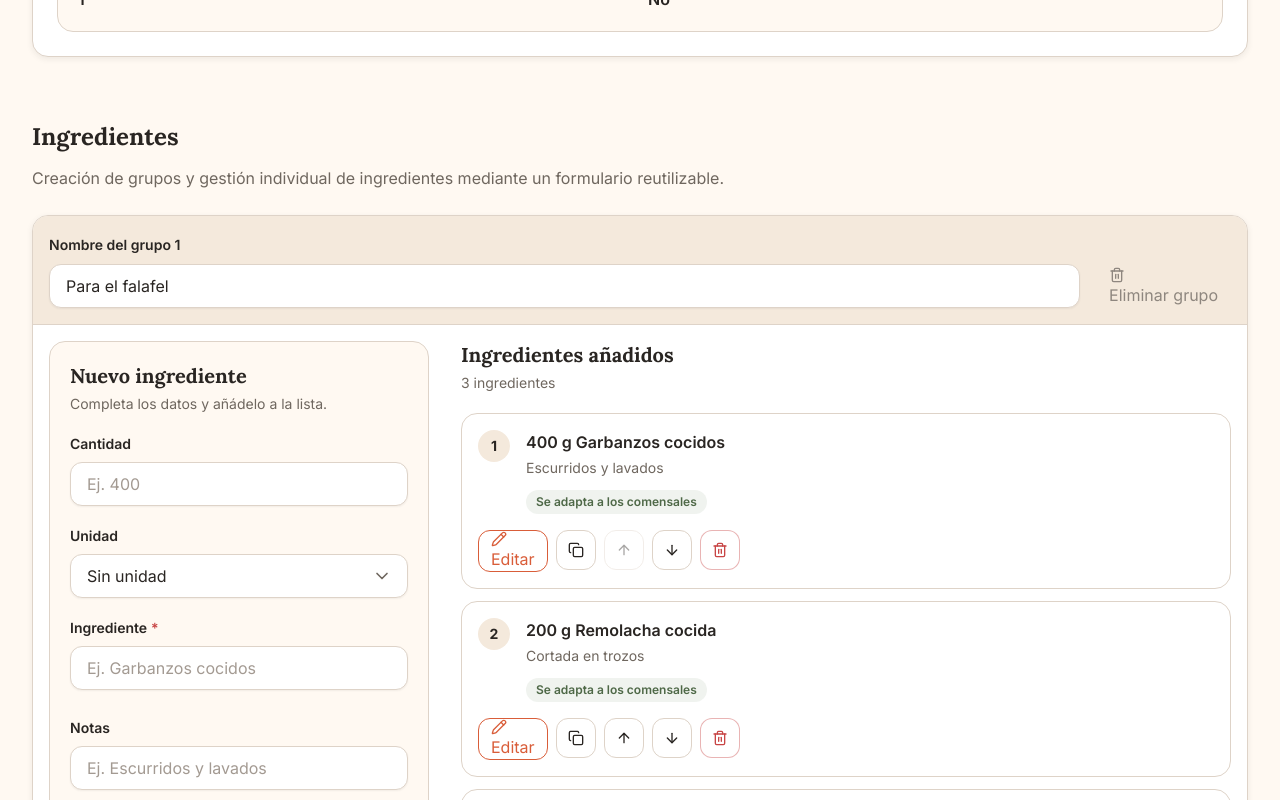
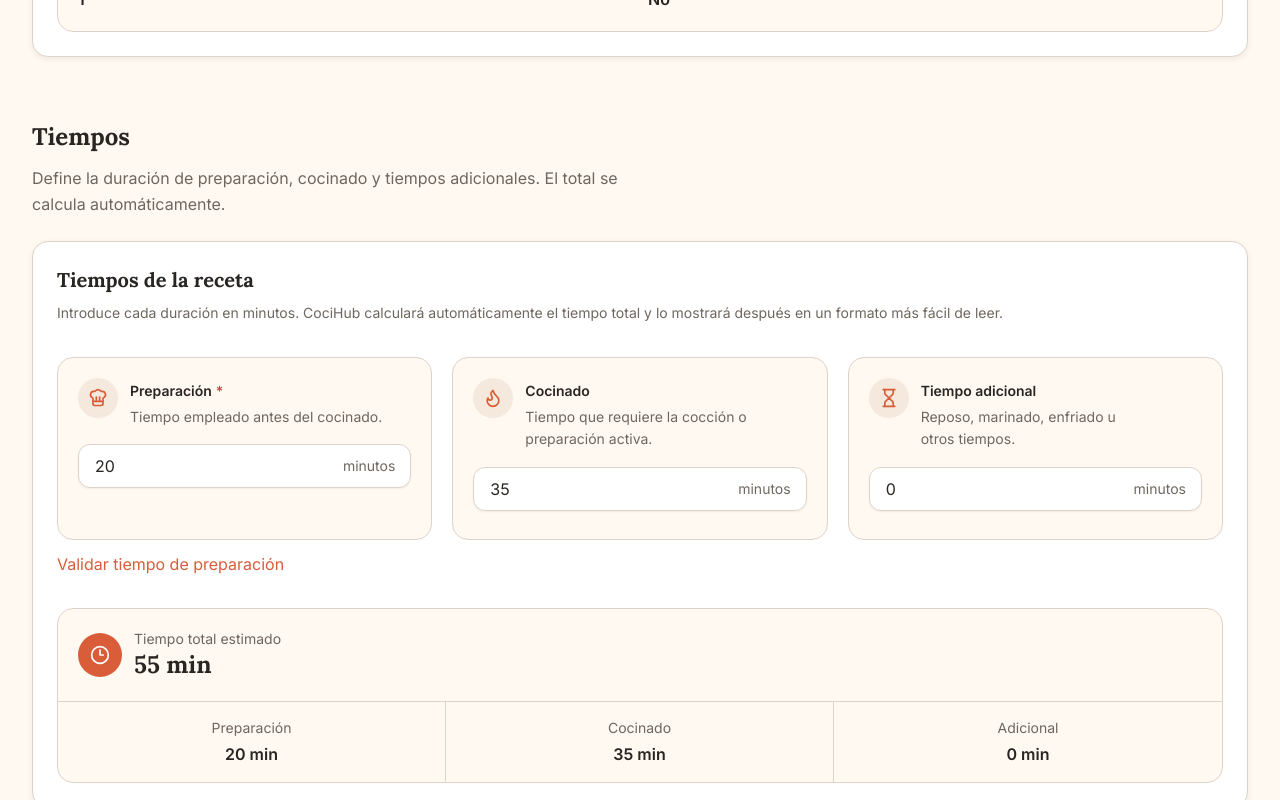
Before and after one commit to Eracres/coci_hub, a Next.js app: page /design-system in a window 1280 px wide. Shown: the part 8160-8960 px from the top of the page. Built offline with nearby package versions, Linux system fonts and the light colour scheme.

Commit message:
Añadido control de tiempo de recetas

```diff
--- a/src/app/design-system/page.tsx
+++ b/src/app/design-system/page.tsx
@@ -15,6 +15,8 @@ import { Select } from "@/components/ui/select";
 import { Switch } from "@/components/ui/switch";
 import { Textarea } from "@/components/ui/textarea";
 import { RecipeClassificationDemo } from "@/components/admin/recipes/recipe-classification-demo";
+import { RecipeTimesDemo } from "@/components/admin/recipes/recipe-times-demo";
+
 
 const colors = [
   ["Principal", "bg-brand", "#D95D39"],
@@ -592,6 +594,19 @@ export default function DesignSystemPage() {
             </div>
           </div>
 
+          {/* Tiempos */}
+
+          <div className="mt-16">
+            <SectionIntro
+              title="Tiempos"
+              description="Define la duración de preparación, cocinado y tiempos adicionales. El total se calcula automáticamente."
+            />
+
+            <div className="mt-6">
+              <RecipeTimesDemo />
+            </div>
+          </div>
+
           {/* Ingredientes */}
 
           <div className="mt-16">
--- /dev/null
+++ b/src/components/admin/recipes/recipe-times-demo.tsx
@@ -0,0 +1,393 @@
+"use client";
+
+import { useMemo, useState } from "react";
+import {
+  ChefHat,
+  Clock3,
+  Flame,
+  Hourglass,
+} from "lucide-react";
+
+import { FormError } from "@/components/ui/form-error";
+import { Input } from "@/components/ui/input";
+
+type TimeValues = {
+  preparation: string;
+  cooking: string;
+  additional: string;
+};
+
+type TimeFieldProps = {
+  id: string;
+  label: string;
+  description: string;
+  value: string;
+  icon: React.ReactNode;
+  required?: boolean;
+  error?: string;
+  onChange: (value: string) => void;
+};
+
+function parseMinutes(value: string) {
+  const parsedValue = Number(value);
+
+  if (
+    !value ||
+    !Number.isFinite(parsedValue) ||
+    parsedValue < 0
+  ) {
+    return 0;
+  }
+
+  return parsedValue;
+}
+
+function formatDuration(totalMinutes: number) {
+  if (totalMinutes <= 0) {
+    return "0 min";
+  }
+
+  const hours = Math.floor(totalMinutes / 60);
+  const minutes = totalMinutes % 60;
+
+  if (hours === 0) {
+    return `${minutes} min`;
+  }
+
+  if (minutes === 0) {
+    return `${hours} ${hours === 1 ? "h" : "h"}`;
+  }
+
+  return `${hours} h ${minutes} min`;
+}
+
+function TimeField({
+  id,
+  label,
+  description,
+  value,
+  icon,
+  required = false,
+  error,
+  onChange,
+}: TimeFieldProps) {
+  return (
+    <div className="rounded-lg border border-border bg-page p-5">
+      <div className="flex items-start gap-3">
+        <span className="flex size-10 shrink-0 items-center justify-center rounded-full bg-page-muted text-brand">
+          {icon}
+        </span>
+
+        <div>
+          <label
+            htmlFor={id}
+            className="text-sm font-semibold text-foreground"
+          >
+            {label}
+
+            {required && (
+              <>
+                <span
+                  aria-hidden="true"
+                  className="ml-1 text-error"
+                >
+                  *
+                </span>
+
+                <span className="sr-only">
+                  {" "}
+                  obligatorio
+                </span>
+              </>
+            )}
+          </label>
+
+          <p className="mt-1 text-sm leading-relaxed text-muted-foreground">
+            {description}
+          </p>
+        </div>
+      </div>
+
+      <div className="mt-4">
+        <div className="relative">
+          <Input
+            id={id}
+            type="number"
+            inputMode="numeric"
+            min="0"
+            step="1"
+            value={value}
+            onChange={(event) =>
+              onChange(event.target.value)
+            }
+            hasError={Boolean(error)}
+            aria-describedby={
+              error ? `${id}-error` : undefined
+            }
+            placeholder="0"
+            className="pr-24"
+          />
+
+          <span className="pointer-events-none absolute right-4 top-1/2 -translate-y-1/2 text-sm text-muted-foreground">
+            minutos
+          </span>
+        </div>
+
+        <div className="mt-2">
+          <FormError
+            id={`${id}-error`}
+            message={error}
+          />
+        </div>
+      </div>
+    </div>
+  );
+}
+
+export function RecipeTimesDemo() {
+  const [times, setTimes] = useState<TimeValues>({
+    preparation: "20",
+    cooking: "35",
+    additional: "0",
+  });
+
+  const [errors, setErrors] = useState<
+    Partial<Record<keyof TimeValues, string>>
+  >({});
+
+  const preparationMinutes = parseMinutes(
+    times.preparation,
+  );
+
+  const cookingMinutes = parseMinutes(
+    times.cooking,
+  );
+
+  const additionalMinutes = parseMinutes(
+    times.additional,
+  );
+
+  const totalMinutes = useMemo(
+    () =>
+      preparationMinutes +
+      cookingMinutes +
+      additionalMinutes,
+    [
+      preparationMinutes,
+      cookingMinutes,
+      additionalMinutes,
+    ],
+  );
+
+  function updateTime(
+    field: keyof TimeValues,
+    value: string,
+  ) {
+    setTimes((currentTimes) => ({
+      ...currentTimes,
+      [field]: value,
+    }));
+
+    if (
+      value !== "" &&
+      Number(value) < 0
+    ) {
+      setErrors((currentErrors) => ({
+        ...currentErrors,
+        [field]:
+          "El tiempo no puede ser negativo.",
+      }));
+
+      return;
+    }
+
+    if (
+      value !== "" &&
+      !Number.isInteger(Number(value))
+    ) {
+      setErrors((currentErrors) => ({
+        ...currentErrors,
+        [field]:
+          "Introduce el tiempo en minutos completos.",
+      }));
+
+      return;
+    }
+
+    setErrors((currentErrors) => ({
+      ...currentErrors,
+      [field]: "",
+    }));
+  }
+
+  function validatePreparationTime() {
+    if (!times.preparation) {
+      setErrors((currentErrors) => ({
+        ...currentErrors,
+        preparation:
+          "Indica el tiempo de preparación.",
+      }));
+
+      return;
+    }
+
+    if (Number(times.preparation) <= 0) {
+      setErrors((currentErrors) => ({
+        ...currentErrors,
+        preparation:
+          "El tiempo de preparación debe ser mayor que 0.",
+      }));
+    }
+  }
+
+  return (
+    <section className="rounded-lg border border-border bg-surface p-6 shadow-[var(--shadow-sm)]">
+      <div>
+        <h3 className="font-serif text-xl font-bold">
+          Tiempos de la receta
+        </h3>
+
+        <p className="mt-2 text-sm leading-relaxed text-muted-foreground">
+          Introduce cada duración en minutos. CociHub
+          calculará automáticamente el tiempo total y lo
+          mostrará después en un formato más fácil de leer.
+        </p>
+      </div>
+
+      <div className="mt-8 grid gap-5 lg:grid-cols-3">
+        <TimeField
+          id="recipe-preparation-time"
+          label="Preparación"
+          description="Tiempo empleado antes del cocinado."
+          value={times.preparation}
+          required
+          error={errors.preparation}
+          onChange={(value) =>
+            updateTime(
+              "preparation",
+              value,
+            )
+          }
+          icon={
+            <ChefHat
+              aria-hidden="true"
+              className="size-5"
+            />
+          }
+        />
+
+        <TimeField
+          id="recipe-cooking-time"
+          label="Cocinado"
+          description="Tiempo que requiere la cocción o preparación activa."
+          value={times.cooking}
+          error={errors.cooking}
+          onChange={(value) =>
+            updateTime(
+              "cooking",
+              value,
+            )
+          }
+          icon={
+            <Flame
+              aria-hidden="true"
+              className="size-5"
+            />
+          }
+        />
+
+        <TimeField
+          id="recipe-additional-time"
+          label="Tiempo adicional"
+          description="Reposo, marinado, enfriado u otros tiempos."
+          value={times.additional}
+          error={errors.additional}
+          onChange={(value) =>
+            updateTime(
+              "additional",
+              value,
+            )
+          }
+          icon={
+            <Hourglass
+              aria-hidden="true"
+              className="size-5"
+            />
+          }
+        />
+      </div>
+
+      <button
+        type="button"
+        onClick={validatePreparationTime}
+        className="mt-3 text-sm font-semibold text-brand hover:underline"
+      >
+        Validar tiempo de preparación
+      </button>
+
+      <div className="mt-8 overflow-hidden rounded-lg border border-border bg-page">
+        <div className="border-b border-border p-5">
+          <div className="flex items-center gap-3">
+            <span className="flex size-11 items-center justify-center rounded-full bg-brand text-inverse">
+              <Clock3
+                aria-hidden="true"
+                className="size-5"
+              />
+            </span>
+
+            <div>
+              <p className="text-sm text-muted-foreground">
+                Tiempo total estimado
+              </p>
+
+              <p
+                className="font-serif text-2xl font-bold"
+                aria-live="polite"
+              >
+                {formatDuration(totalMinutes)}
+              </p>
+            </div>
+          </div>
+        </div>
+
+        <dl className="grid divide-y divide-border sm:grid-cols-3 sm:divide-x sm:divide-y-0">
+          <div className="p-4 text-center">
+            <dt className="text-sm text-muted-foreground">
+              Preparación
+            </dt>
+
+            <dd className="mt-1 font-semibold">
+              {formatDuration(
+                preparationMinutes,
+              )}
+            </dd>
+          </div>
+
+          <div className="p-4 text-center">
+            <dt className="text-sm text-muted-foreground">
+              Cocinado
+            </dt>
+
+            <dd className="mt-1 font-semibold">
+              {formatDuration(
+                cookingMinutes,
+              )}
+            </dd>
+          </div>
+
+          <div className="p-4 text-center">
+            <dt className="text-sm text-muted-foreground">
+              Adicional
+            </dt>
+
+            <dd className="mt-1 font-semibold">
+              {formatDuration(
+                additionalMinutes,
+              )}
+            </dd>
+          </div>
+        </dl>
+      </div>
+    </section>
+  );
+}
```
